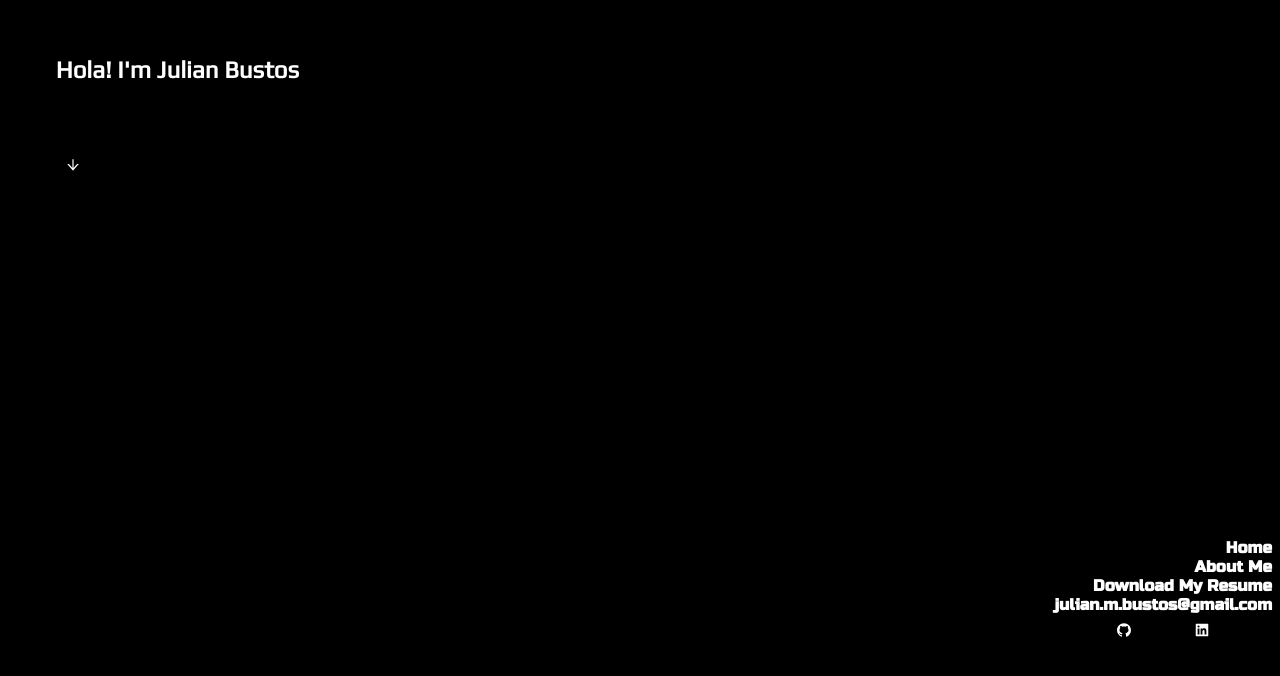
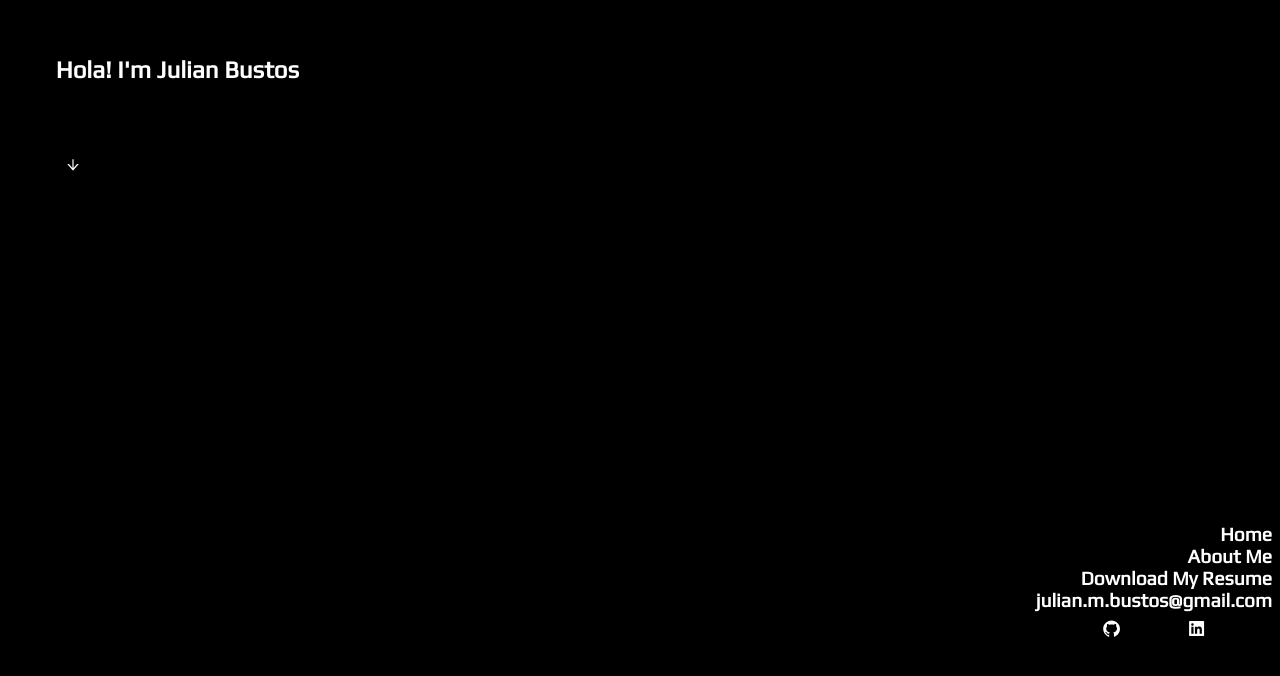
Before and after one commit to julimancan/julres, a Next.js app: page / in a window 1280 px wide. Shown: the part 142-818 px from the top of the page. Built offline with nearby package versions, Linux system fonts and the light colour scheme.

Commit message:
changed the font on the desktop meny and the hover color

```diff
--- a/components/Header.js
+++ b/components/Header.js
@@ -35,7 +35,7 @@ const Header = () => {
         <meta name="description" content="Julian Bustos Portfolio" />
         <link rel="icon" href="/juli.ico" />
         <link rel="preconnect" href="https://fonts.gstatic.com" />
-        <link href="https://fonts.googleapis.com/css2?family=Play&family=Russo+One&display=swap" rel="stylesheet" />
+        <link href="https://fonts.googleapis.com/css2?family=Play&family=Russo+One&family=Lato&display=swap" rel="stylesheet" />
       </Head>
       {/* <DevLogo >{hash} </DevLogo> */}
       <BurgerMenu />
--- a/components/Navbar.js
+++ b/components/Navbar.js
@@ -13,7 +13,8 @@ const NavbarWrapper = styled.nav`
   z-index: 100;
   bottom: 1rem;
   right: .5rem;
-  font-family: 'Russo One', sans-serif;
+  font-family: 'Play', sans-serif;
+  font-size: 1.2rem;
   ul {
     list-style: none;
     li {
--- a/siteColors.js
+++ b/siteColors.js
@@ -2,7 +2,7 @@ export const colors = {
   // background: "#31183C",
   background: "black",
   textColor: "white",
-  textHoverColor: "#eabffa",
+  textHoverColor: "#8800ba",
   // toolTipBackgroundColor: "#542966",
   toolTipBackgroundColor: "#4F4B4A",
   menuBackgroundColor: "#4E4E4E",
```
